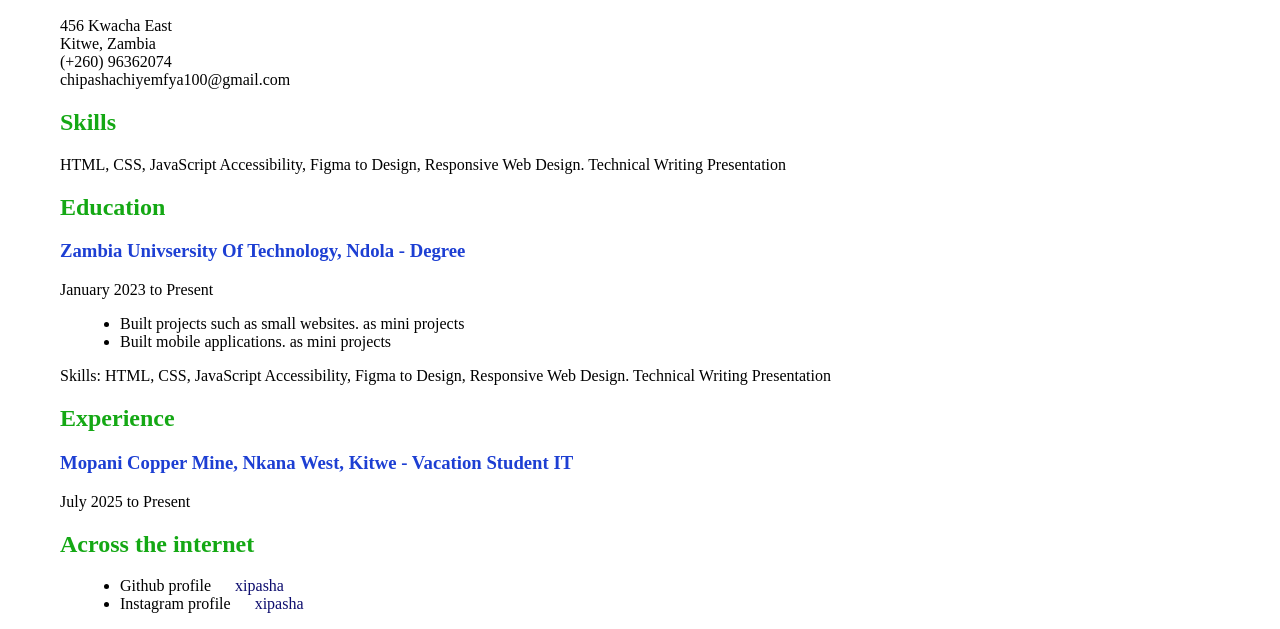
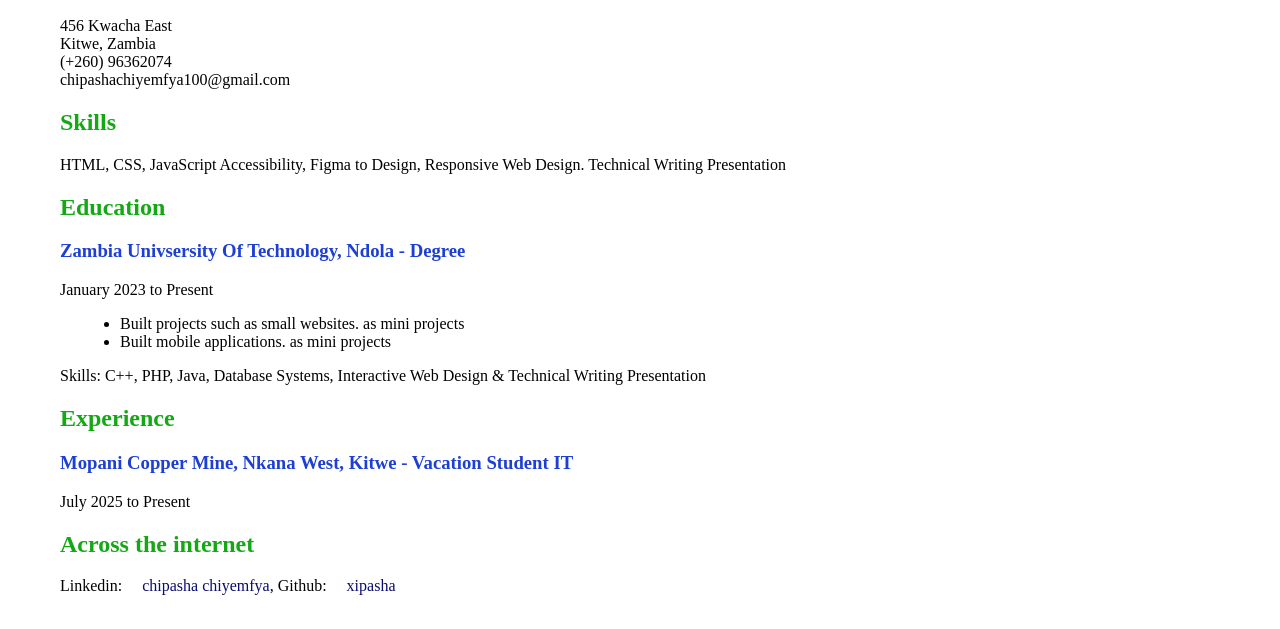
Before and after one commit to xipasha/single-page-cv, a plain HTML site: page index.html in a window 1280 px wide. Shown: the part 172-801 px from the top of the page. Drawn offline with Linux system fonts and the light colour scheme.

Commit message:
Update skills section and remove social media links in index.html

```diff
--- a/index.html
+++ b/index.html
@@ -29,17 +29,13 @@
         <li>Built mobile applications. as mini projects</li>
     </ul>
     <p>
-        Skills: HTML, CSS, JavaScript Accessibility, Figma to Design, Responsive Web Design. Technical Writing
-        Presentation
+        Skills: C++, PHP, Java, Database Systems, Interactive Web Design & Technical Writing Presentation
     </p>
     <h2 class="heading-color">Experience</h2>
     <h3 class="sub-heading-color">Mopani Copper Mine, Nkana West, Kitwe - Vacation Student IT</h3>
     <p>July 2025 to Present</p>
     <h2 class="heading-color">Across the internet</h2>
-    <ul>
-        <li>Github profile <a href="https://github.com/xipasha">xipasha</a></li>
-        <li>Instagram profile <a href="https://www.instagram.com/xipasha/?hl=en">xipasha</a></li>
-    </ul>
+    <p>Linkedin:<a target="_blank" href="https://zm.linkedin.com/in/chipasha-chiyemfya-42901b35b">chipasha chiyemfya</a>, Github:<a target="_blank" href="https://github.com/xipasha">xipasha</a> </p>
 </body>
 
 </html>
```
